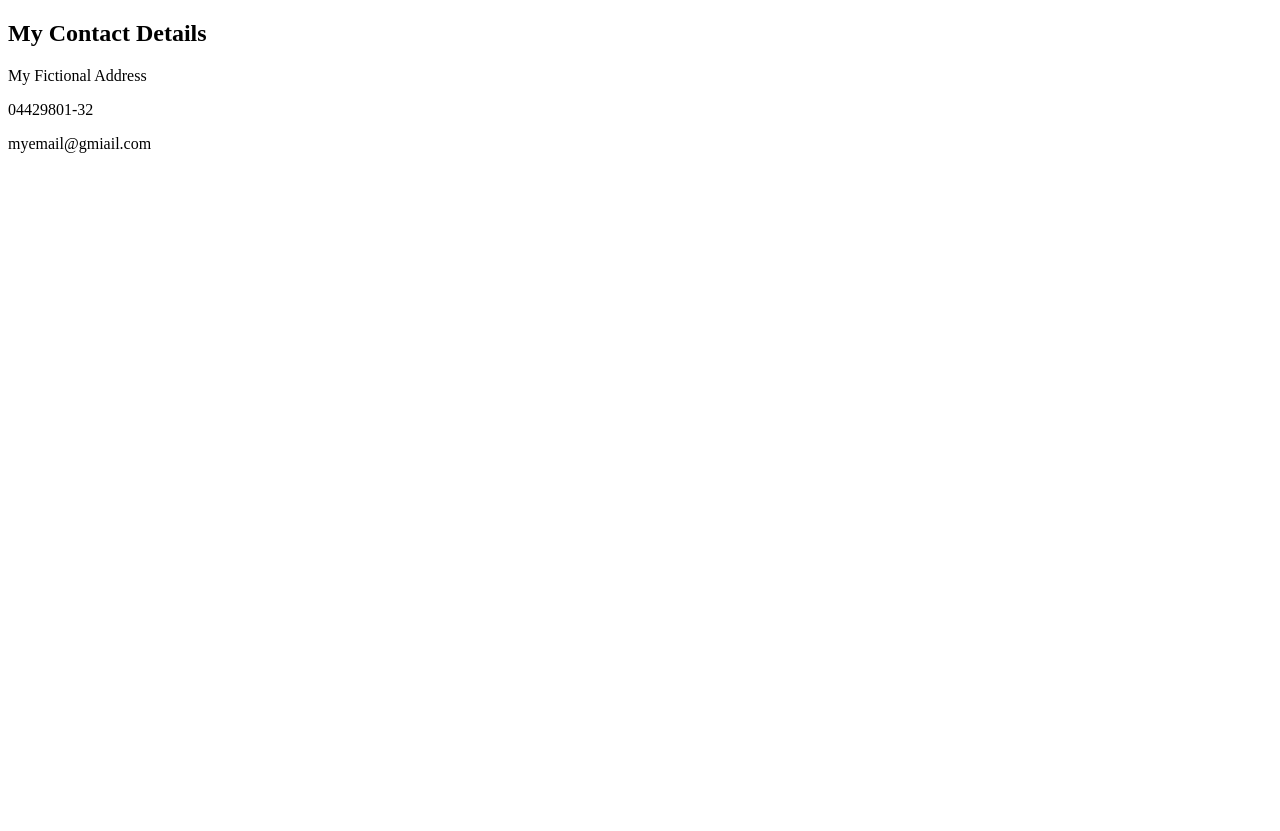
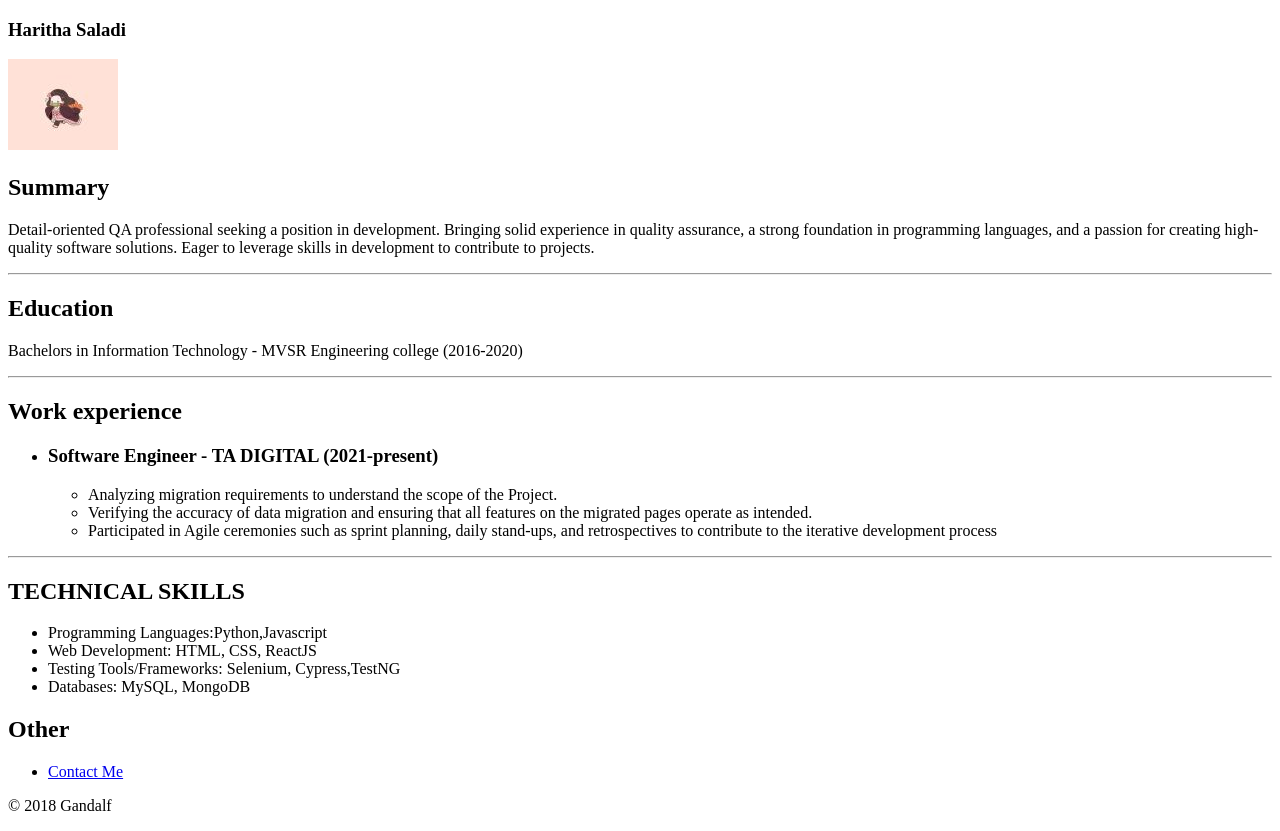
Before and after one commit to Harry1609/html-portfolio, a plain HTML site: page index.html in a window 1280 px wide. Before the commit the page ends 800 px from the top, so only its background shows below. Drawn offline with Linux system fonts and the light colour scheme.

Commit message:
Add files via upload

```diff
--- a/index.html
+++ b/index.html
@@ -2,12 +2,61 @@
 <html lang="en">
   <head>
     <meta charset="UTF-8" />
-    <title>Contact Details</title>
+
+    <title>My Resume</title>
   </head>
   <body>
-    <h2>My Contact Details</h2>
-    <p>My Fictional Address</p>
-    <p>04429801-32</p>
-    <p>myemail@gmiail.com</p>
+    <h3>Haritha Saladi</h3>
+    <img src="nezuko.jpg" />
+    <h2>Summary</h2>
+    <p>
+      Detail-oriented QA professional seeking a position in development.
+      Bringing solid experience in quality assurance, a strong foundation in
+      programming languages, and a passion for creating high-quality software
+      solutions. Eager to leverage skills in development to contribute to
+      projects.
+    </p>
+    <hr />
+    <h2>Education</h2>
+    <p>
+      Bachelors in Information Technology - MVSR Engineering college (2016-2020)
+    </p>
+    <hr />
+    <h2>Work experience</h2>
+    <ul>
+      <li><h3>Software Engineer - TA DIGITAL (2021-present)</h3></li>
+      <ul>
+        <li>
+          Analyzing migration requirements to understand the scope of the
+          Project.
+        </li>
+        <li>
+          Verifying the accuracy of data migration and ensuring that all
+          features on the migrated pages operate as intended.
+        </li>
+        <li>
+          Participated in Agile ceremonies such as sprint planning, daily
+          stand-ups, and retrospectives to contribute to the iterative
+          development process
+        </li>
+      </ul>
+    </ul>
+    <hr />
+
+    <h2>TECHNICAL SKILLS</h2>
+    <ul>
+      <li>Programming Languages:Python,Javascript</li>
+      <li>Web Development: HTML, CSS, ReactJS</li>
+      <li>Testing Tools/Frameworks: Selenium, Cypress,TestNG</li>
+      <li>Databases: MySQL, MongoDB</li>
+    </ul>
+
+    <h2>Other</h2>
+    <ul>
+      <li><a href="./Contact/index.html">Contact Me</a></li>
+    </ul>
+    <footer>
+      <p>© 2018 Gandalf</p>
+    </footer>
   </body>
 </html>
```
